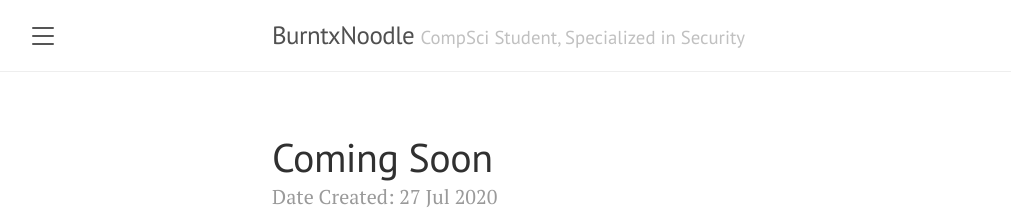
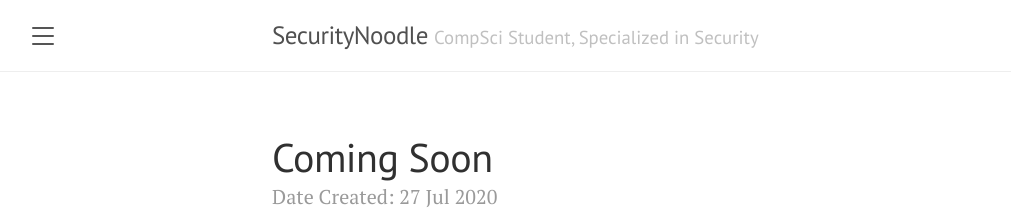
Before and after one commit to BurntxNoodle/blog, a Jekyll site: the page built from index.html, in a window 1280 px wide and 900 px high. Shown: the top 216 px of the window, without its empty margins (8-1019 px from the left). Built offline with Jekyll 4.4.1, drawn with Linux system fonts in a browser that asks for light colours; the list of posts is cut into pages by our own code.

Commit message:
Update _config.yml

```diff
--- a/_config.yml
+++ b/_config.yml
@@ -1,5 +1,5 @@
 # Setup
-title:               BurntxNoodle
+title:               SecurityNoodle
 tagline:             'CompSci Student, Specialized in Security'
 description:         '<p style="color:white">Welcome to the page! Still in the process of moving writeups and notes to this page.</p>Most of the content here are about topics in information security. See below for the list of different sections. <br> <br> <a href="https://burntxnoodle.github.io/" target="_blank">Click here</a> to go to the homepage.'
 url:
```
